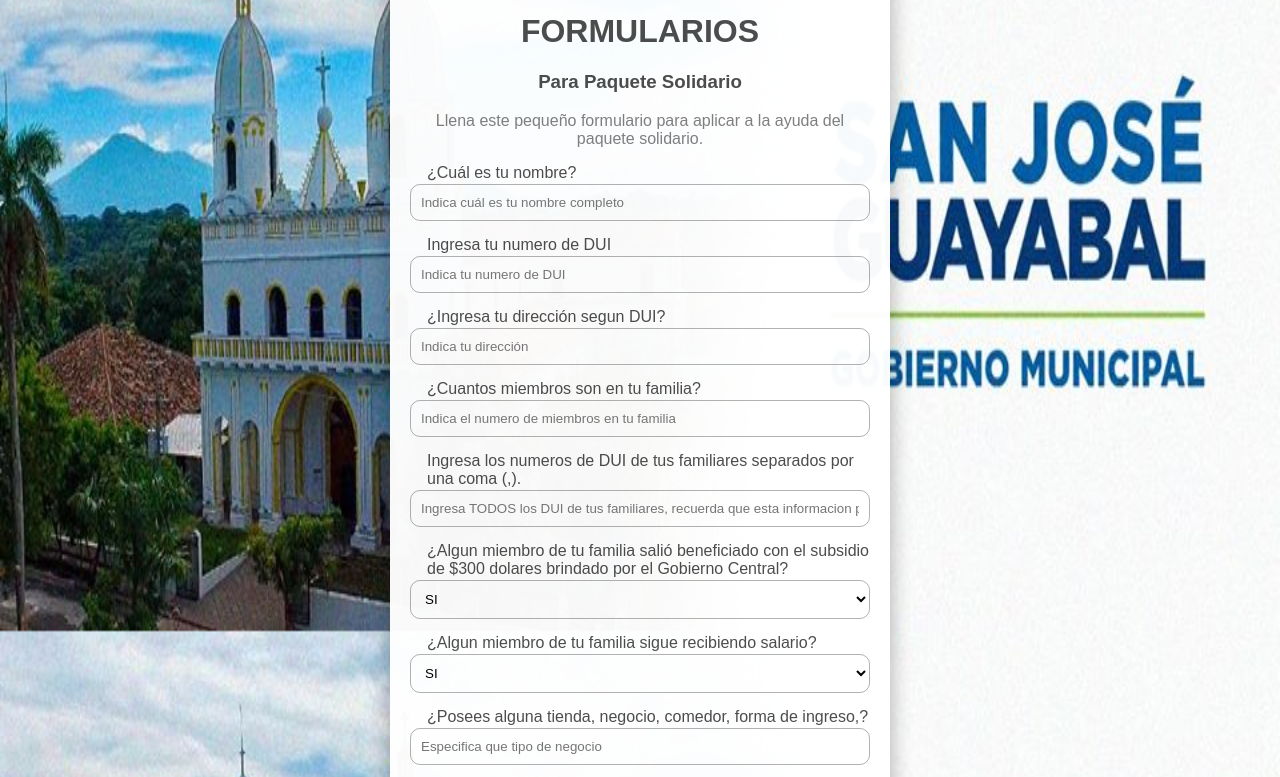
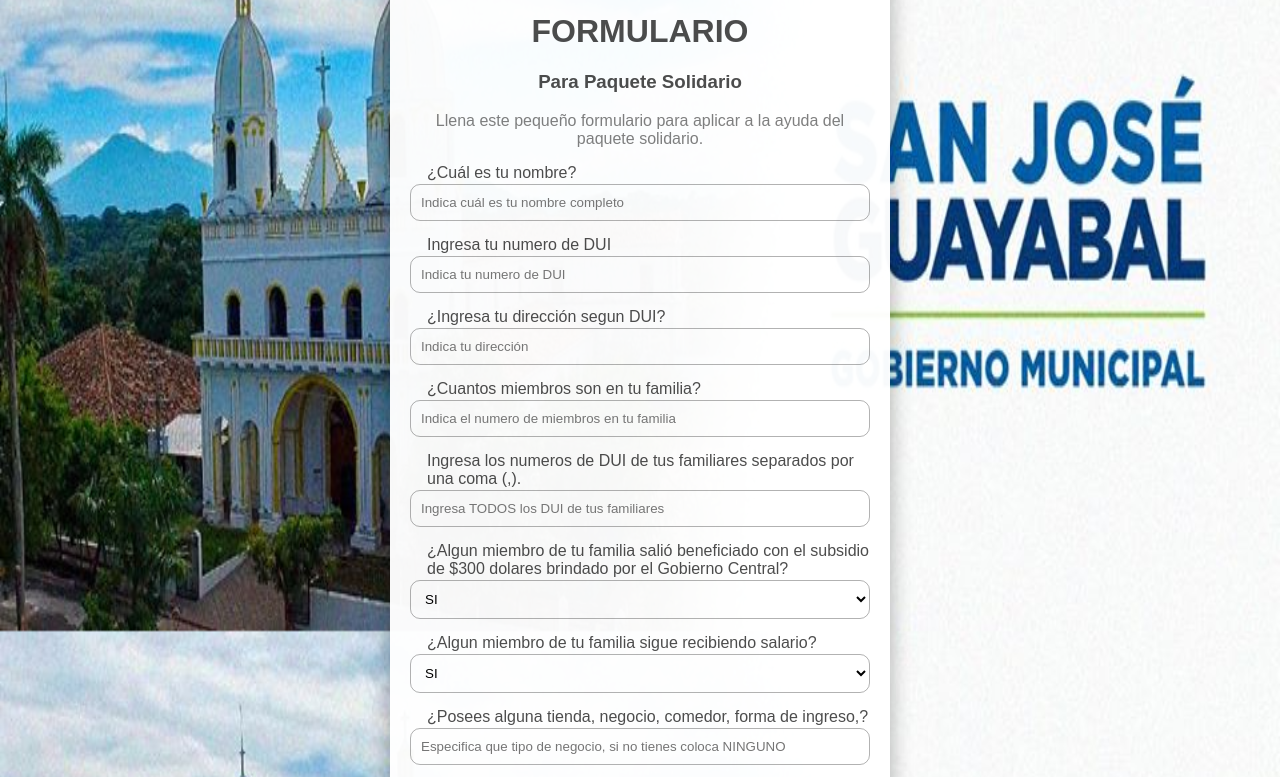
Before and after one commit to CizcoRM/Formulario, a plain HTML site: page index.html in a window 1280 px wide. Shown: the part 169-946 px from the top of the page. Drawn offline with Linux system fonts and the light colour scheme.

Commit message:
Update index.html

```diff
--- a/index.html
+++ b/index.html
@@ -12,7 +12,7 @@
 
         <img src="logo.png" class="imgLogo">
 
-        <h1 class="formulario__titulo">FORMULARIOS</h1>
+        <h1 class="formulario__titulo">FORMULARIO</h1>
         <h3 class="formulario__subtitulo">Para Paquete Solidario</h3>
         <p class="formulario__parrafo">Llena este pequeño formulario para aplicar a la ayuda del paquete solidario.</p>
 
@@ -29,7 +29,7 @@
         <input id="miembros" type="text" class="formulario__input" placeholder="Indica el numero de miembros en tu familia">
 
 		<label for="duis" class="formulario__label">Ingresa los numeros de DUI de tus familiares separados por una coma (,).</label>
-        <input id="duis" type="text" class="formulario__input" placeholder="Ingresa TODOS los DUI de tus familiares, recuerda que esta informacion puede ser corroborada por un miembro del CMPCM">
+        <input id="duis" type="text" class="formulario__input" placeholder="Ingresa TODOS los DUI de tus familiares">
 
         <label for="subsidio" class="formulario__label">¿Algun miembro de tu familia salió beneficiado con el subsidio de $300 dolares brindado por el Gobierno Central?</label>
         <select id="subsidio" name="listasubsidio" class="formulario__input">
@@ -44,7 +44,7 @@
         </select>
 
         <label for="negocio" class="formulario__label">¿Posees alguna tienda, negocio, comedor, forma de ingreso,?</label>
-        <input id="negocio" type="text" class="formulario__input" placeholder="Especifica que tipo de negocio">
+        <input id="negocio" type="text" class="formulario__input" placeholder="Especifica que tipo de negocio, si no tienes coloca NINGUNO">
         </select>
 
 		<label for="acepto" class="formulario__label">Acepto que la informacion dada es veridica y que de no serlo no soy una persona aplicable a la ayuda, tambien acepto que una persona designada pueda verificar la veracidad de los datos proporcionados </label>
```
